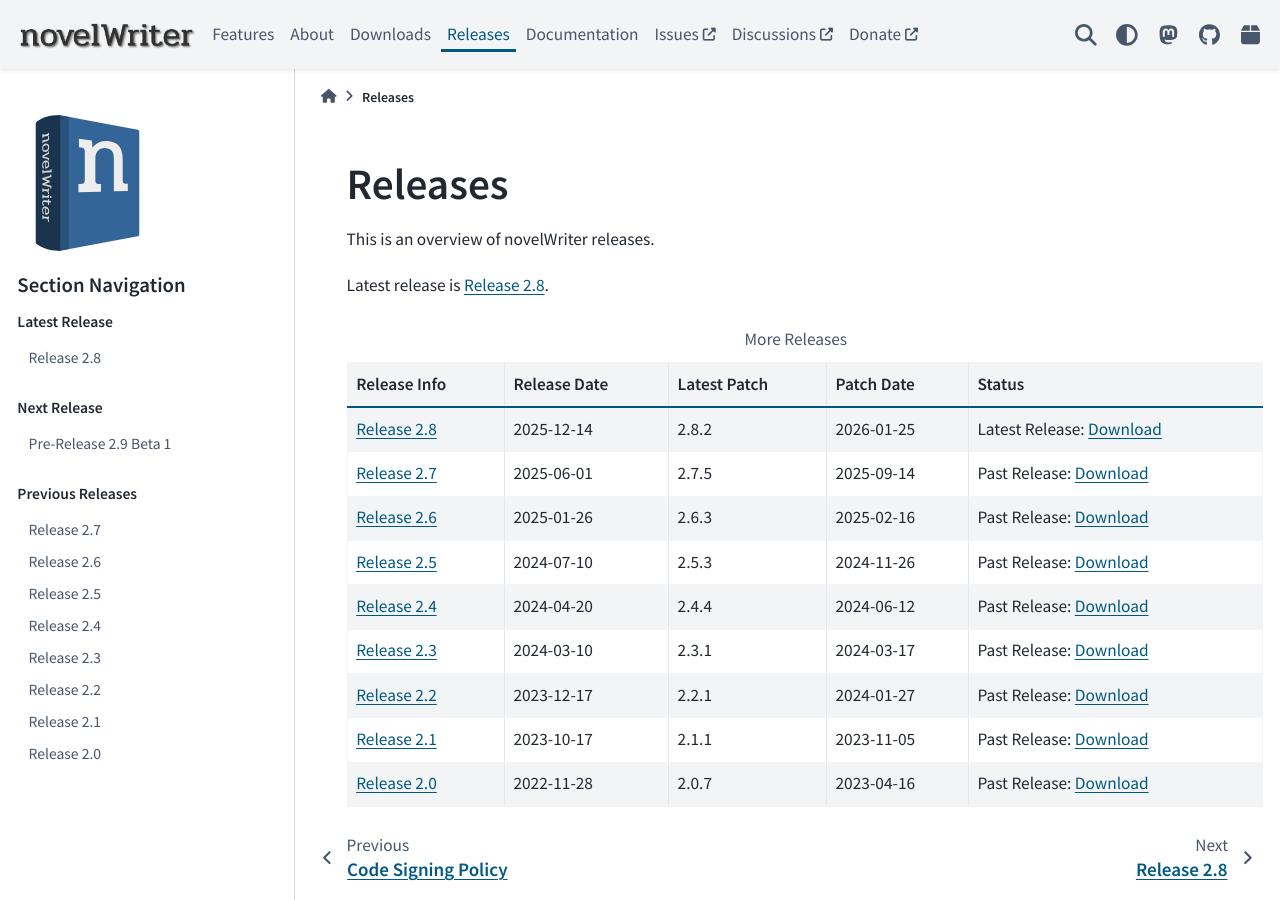
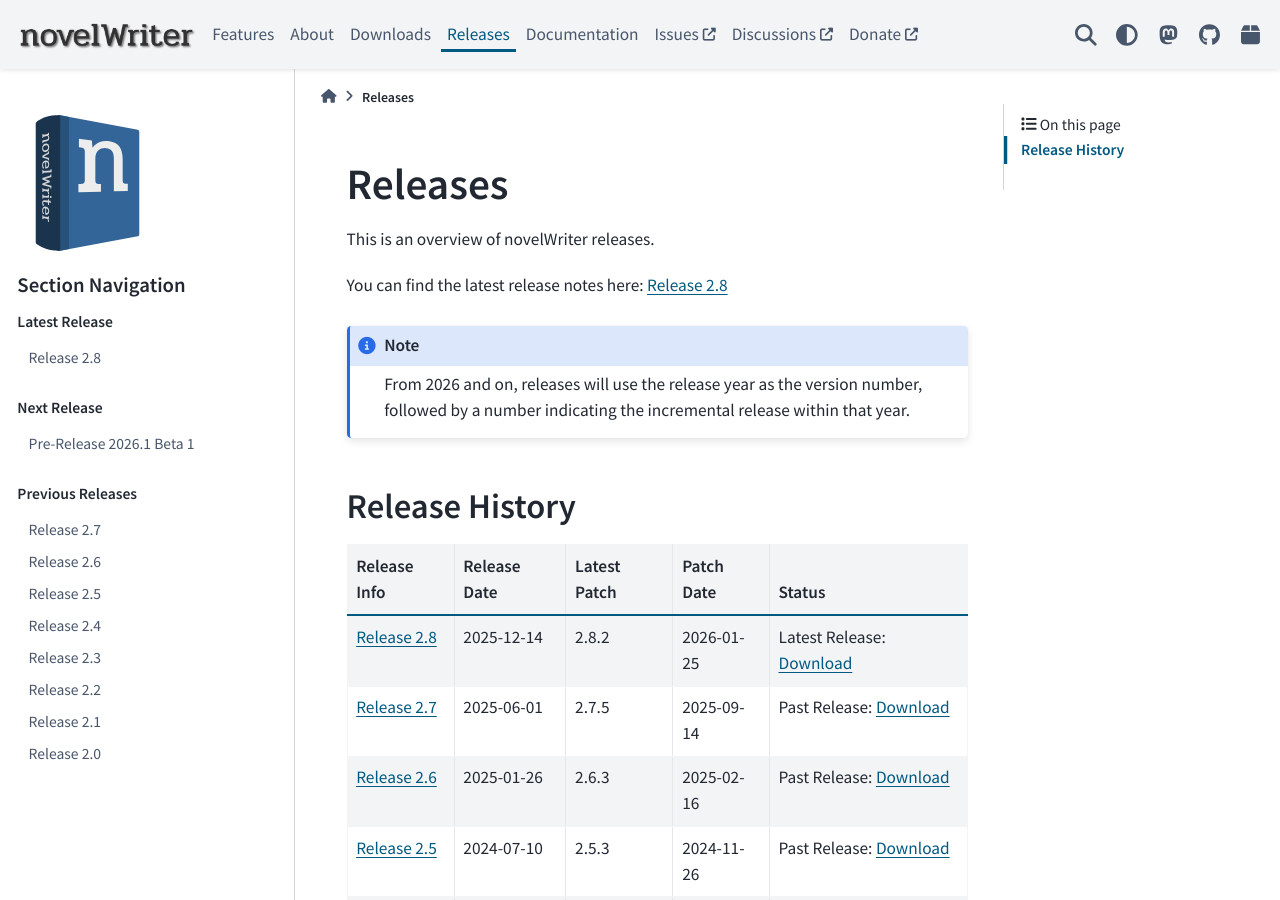
Before and after one commit to vkbo/novelWriter.io, a Sphinx documentation site: the page built from source/releases/index.rst, in a window 1280 px wide and 900 px high. Built offline with Sphinx 7.4.7 and the PyData theme 0.15.4, drawn with Linux system fonts in a browser that asks for light colours.

Commit message:
Change version of next release to 2026.1

```diff
--- a/source/releases/index.rst
+++ b/source/releases/index.rst
@@ -14,7 +14,7 @@
    :caption: Next Release
    :hidden:
 
-   release_2_9
+   release_26_1
 
 .. toctree::
    :caption: Previous Releases
@@ -31,9 +31,17 @@
 
 This is an overview of novelWriter releases.
 
-Latest release is :ref:`main_release_latest`.
+You can find the latest release notes here: :ref:`main_release_latest`
 
-.. list-table:: More Releases
+.. note::
+   From 2026 and on, releases will use the release year as the version number, followed by a number indicating the
+   incremental release within that year.
+
+
+Release History
+===============
+
+.. list-table::
    :header-rows: 1
    :class: releases-table
 
```
Also changed, not shown: source/releases/release_26_1.rst (added, +23 -0 lines), source/releases/release_2_9.rst (deleted, +0 -23 lines).
